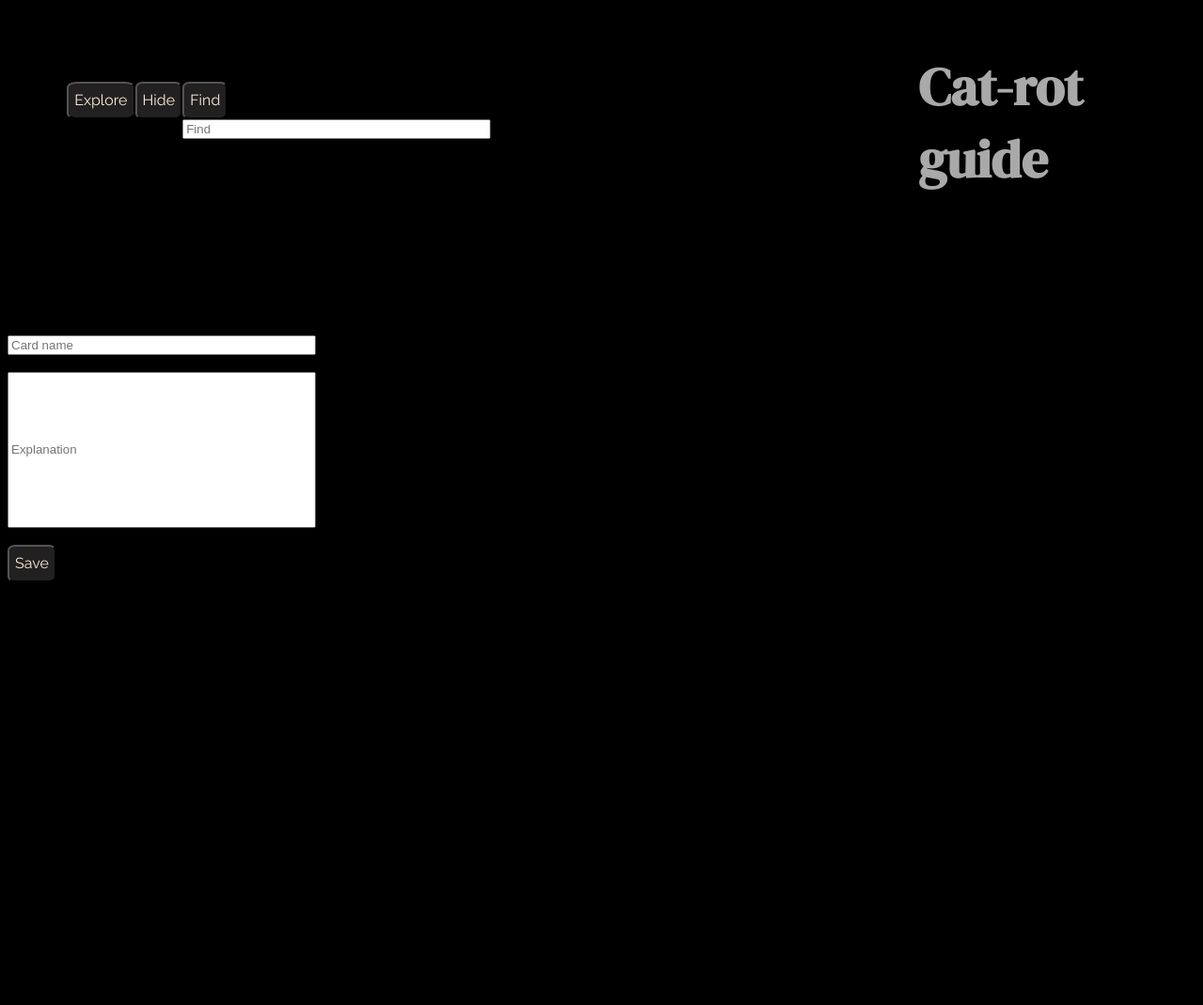
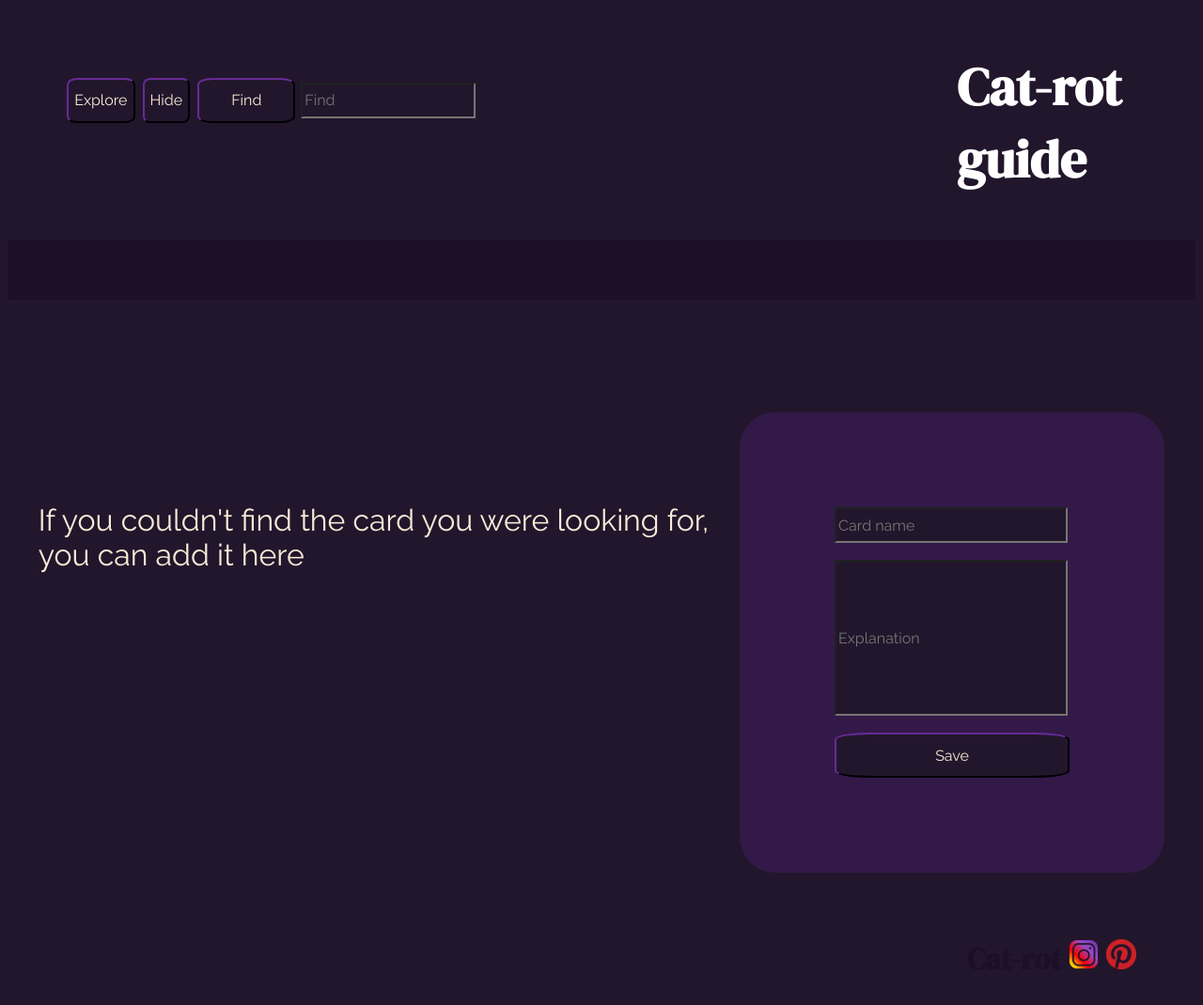
Before and after one commit to Almendra-Sanz/Potter-JavaS, a plain HTML site: page index.html in a window 1280 px wide. Shown: the whole page at 94% size. Before the commit the page ends 800 px from the top, so only its background shows below. Drawn offline with nearby package versions, Linux system fonts and the light colour scheme; some packages are replaced by stand-ins of ours; a script that the page names is missing.

Commit message:
Proyecto final

```diff
--- a/index.html
+++ b/index.html
@@ -12,39 +12,52 @@
 </head>
 <body>
     <header>
-    <section class="titulos">
+    <nav id="navegar">
         <div class="cajaForm">
             <div id="boton">
                 <button id="btnExplorar" class="btnes">Explore</button>  <br><br>
                     <button id="btnOcultar" class="btnes">Hide</button>  <br><br>
+                    <form class="find">
+                        <button type="button" id="btnBuscar">Find</button>
+                        <input type="text" id="buscar" placeholder="Find">
+                    </form>
             </div>
-        <form class="find">
-            <button type="button" id="btnBuscar">Find</button>
-            <input type="text" id="buscar" placeholder="Find">
-        </form>
+
         <div id="h">
             <h1>Cat-rot guide</h1>
         </div>
-    </section>
+    </nav>
     <div id="opciones">
-
-
-
 </header>
 
-<div>
+<div class="fondo">
+    <div id="listaCartas"></div>
+</div>
 
+<div class="segundo">
+    <div class="parrafo">
+    <p id="bajada">If you couldn't find the card you were looking for,
+        <br> you can add it here</p>
+        </div>
+        <div class="forma">
     <form>
-        <p>If you couldn't find the card you were looking for,
-          <br> you can add it here</p>
         <input type="text" id="nameIn" name="nombreIn" placeholder="Card name"><br><br>
         <input type="text" id="funcionIn" name="funcionIn" placeholder="Explanation"><br><br>
     <button type="button" id="btnGuardar">Save</button>
     </form>
+</div>
+    </div>
+<!-- <div class="fondo">
+    <div id="listaCartas"></div>
+</div> -->
+ <footer>
+    <ul>
+        <li><h1 id="fot">Cat-rot</h1></li>
+        <li class="in"><a href="https://www.instagram.com/koan.tarot/?hl=es"><img src="assets/insta.png" alt="instagram" class="ins"></a></li>
+        <li class="in"><a href="https://ar.pinterest.com/search/pins/?q=cat%20rot&rs=typed"><img src="assets/pinteres.png" alt="pinteres" class="ins"></a></li>
 
-    </div>
-
-<div id="listaCartas"></div>
+    </ul>
+ </footer>
 
 
 
--- a/stilish.css
+++ b/stilish.css
@@ -2,22 +2,31 @@
 font-family: 'PT Sans', sans-serif;
 font-family: 'Raleway', sans-serif; */
 body {
-    background-color:#000000;
+    background-color:#22162C;
 
 }
- #boton {
+
+header {
+    font-family:'Raleway', sans-serif;
+    color: darkgrey;
+    margin-right: 5%;
+    margin-left: 5%;
+}
+
+
+
+footer ul {
     display: flex;
     flex-direction: row;
-    margin-top: 4%;
- }
-
- #opciones {
-    margin-left: 20%;
- }
+    align-items: baseline;
+    justify-content: flex-end;
+    margin-right: 5%;
+}
 
 h1 {
     font-family: 'DM Serif Display', serif;
     font-size: 7vh;
+    color:#FFFFFF;
 
 }
 
@@ -26,6 +35,8 @@ h2 {  font-size: 3vh;
 }
 
 p {  font-size: 3vh;
+    color: antiquewhite;
+    font-family: 'Raleway', sans-serif;
 }
 
 ul {
@@ -33,40 +44,99 @@ ul {
         margin-top: 6vh;
         font-family:'Raleway', sans-serif;
         list-style: none;
-         color: darkgray;
 }
+
+button {
+    border-radius: 15%;
+    background-color:#22162C;
+    font-family:'Raleway', sans-serif ;
+    font-size: 16px;
+    color: antiquewhite;
+    height: 6vh;
+    width: 100%;
+    border-color: #2D1342;
+
+}
+
+input {
+    font-size: 16px;
+    width: 30vh;
+    height: 4vh;
+    background:#22162C;
+    font-family:'Raleway', sans-serif;
+    color: antiquewhite;
+
+}
+#buscar {
+    margin-left: 2%;
+}
+
+#navegar {
+    margin-bottom: 0%;
+    justify-content: center;
+    align-items: baseline;
+}
+
+#boton {
+    display: flex;
+    flex-direction: row;
+    margin-top: 4%;
+
+ }
+
+#opciones {
+    margin-left: 20%;
+ }
+
+
+#bajada {
+    font-size: 4vh;
+}
+
+#h {
+    width: 60%;
+    height: auto;
+    margin-left: 45%;
+}
+
+#listaCartas {
+    display: grid;
+    grid-template-columns: 1fr 1fr;
+    margin-left: 10%;
+    margin-top: 5%;
+    align-items: baseline;
+    }
+
+
+#funcionIn {
+    height: 20vh;
+    margin-right: 2px;
+    }
+
+#fot {
+    color: #1C0F26;
+    font-size: 4vh;
+}
+
+
+.in {
+    margin-left: 8px;
+}
+
+.btnes {
+    margin-right: 1vh;
+
+}
+
+
 .cajaForm {
     display: flex;
     flex-direction: row;
     align-items: baseline;
-
-}
-/*
-section .titulos {
-    display: flex;
-    flex-direction: row;
-
-} */
-header {
-    font-family:'Raleway', sans-serif;
-    /* display: flex;
-    flex-direction: row; */
-    color: darkgrey;
-    margin-right: 5%;
-    margin-left: 5%;
-
+    justify-content: space-between;
 
 }
 
-#h {
-    margin-left: 40%;
-}
-
-
-/* label {
-    font-family:'Raleway', sans-serif;
-    color: darkgray;
-} */
 
 div .card-body {
     font-family:'Raleway', sans-serif;
@@ -75,49 +145,56 @@ div .card-body {
 }
 
 div .card-title {
-    font-size: 4vh;
+    font-size: 3vh;
 }
 
 
 div .img-fluid {
-    height: 100vh;
+    height: 70vh;
+    align-items: baseline;
 
 }
 
-#listaCartas {
-    display: grid;
-    grid-template-columns: 1fr 1fr;
-margin-left: 10%;
-margin-top: 10%;
-align-items: center;
+
+
+.find {
+    display: flex;
+    flex-direction: row;
+    align-items: baseline;
+
+
 }
 
-button {
-    border-radius: 15%;
-    background-color:rgb(34, 32, 32);
-    font-family:'Raleway', sans-serif ;
-    font-size: 2vh;
-    color: antiquewhite;
-    height: 5vh;
+.segundo {
+    margin-top: 15vh;
+    display: flex;
+    justify-content: space-evenly;
+    align-items: baseline;
+
 }
 
-input {
-    width: 40vh;
+.forma {
+    background-color: #331948;
+    padding: 8%;
+    justify-content: center;
+    border-radius: 8%;
+
 }
-#funcionIn {
-    height: 20vh;
+
+.fondo {
+    background: #1C0F26;
+    padding-top: 1px;
 }
 
 .swal2-popup {
     font-size: 2vh !important;
   }
 
-  .swal2-title {
+.swal2-title {
     font-family:'Raleway', sans-serif ;
 }
 
-
-form .find {
-    display: flex;
-    flex-direction: row;
+.ins {
+    width: 4vh;
+    height: auto;
 }
```
Also changed, not shown: assets/insta.png (added), assets/pinteres.png (added).
